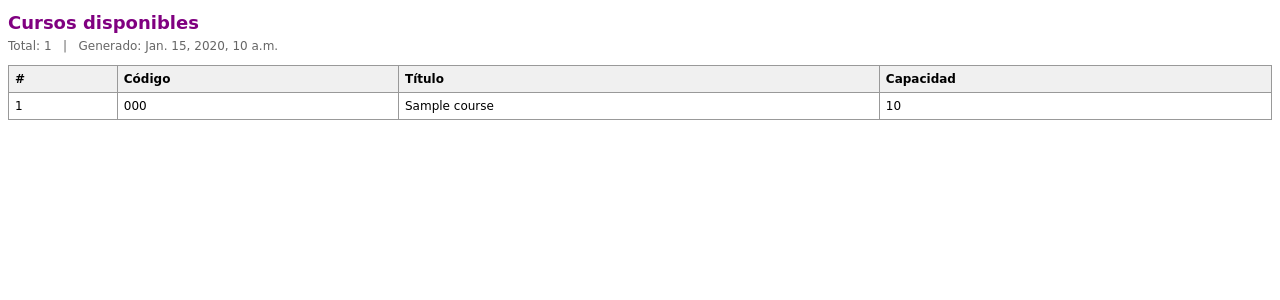
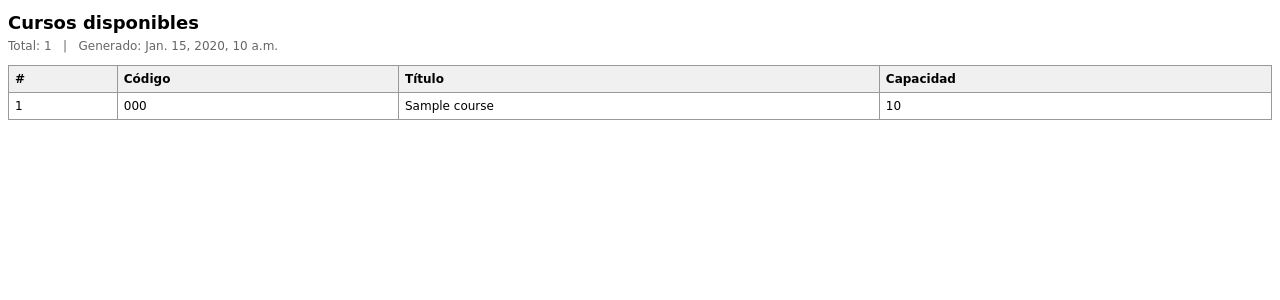
Before and after one commit to gris34/psis-inscripciones-backend, a Django app: template enrollments/templates/enrollments/report_courses_all.html in a window 1280 px wide. Shown: the top 300 px of the page. Run offline with Django 5.2, Linux system fonts and the light colour scheme; the template is opened without the code that fills it: most values are stand-ins (such as "Sample title", 1, 10 or a date in 2020).

Commit message:
cambio de color

```diff
--- a/enrollments/templates/enrollments/report_courses_all.html
+++ b/enrollments/templates/enrollments/report_courses_all.html
@@ -5,7 +5,7 @@
     <title>Cursos disponibles</title>
     <style>
       body { font-family: DejaVu Sans, Arial, sans-serif; font-size: 12px; }
-      h1 { font-size: 18px; margin-bottom: 6px; color: purple;}
+      h1 { font-size: 18px; margin-bottom: 6px; }
       .muted { color: #666; }
       table { width: 100%; border-collapse: collapse; margin-top: 12px; }
       th, td { border: 1px solid #999; padding: 6px; text-align: left; }
```
